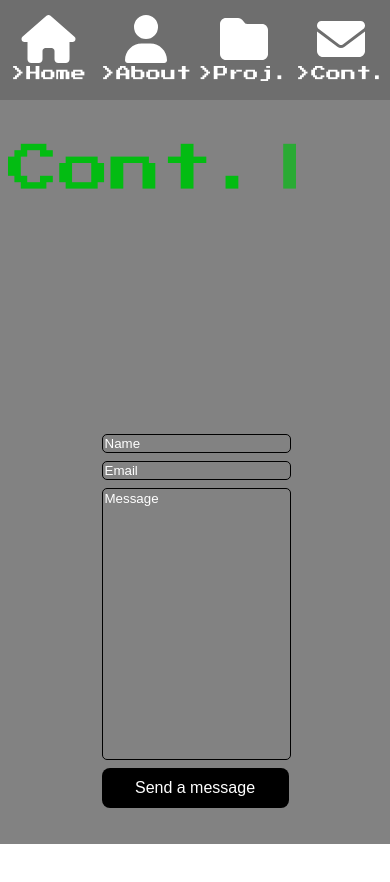
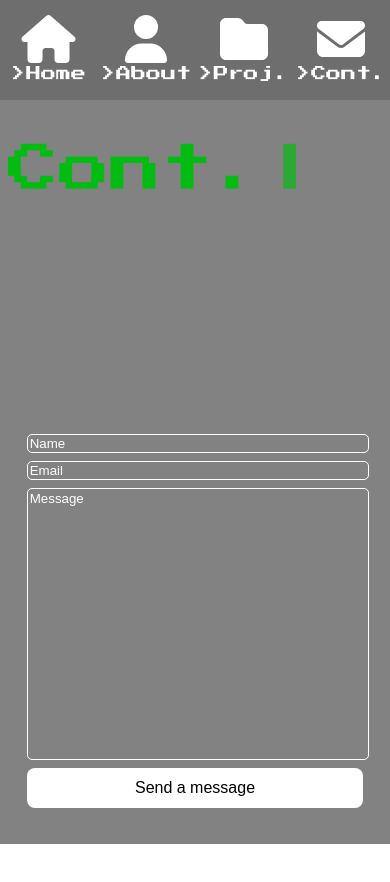
Before and after one commit to jochent-dev/jt_portfolio, a React (Vite) app: page /contact in a window 390 px wide. Shown: the top 882 px of the page. Built offline with nearby package versions, Linux system fonts and the light colour scheme; a web font is replaced by a local one.

Commit message:
color issue fixes

```diff
--- a/src/components/contact/index.css
+++ b/src/components/contact/index.css
@@ -50,3 +50,17 @@ textarea{
     background-color: black;
     color: white;
 }
+
+@media only screen and (max-width: 768px) {
+   .contact_input{
+    border: 1px solid white;
+    width: 100%;
+   }
+   .contact_form{
+    width: 90%;
+   }
+   .contact_btn{
+    background-color: white;
+    color: black;
+   }
+}
```
